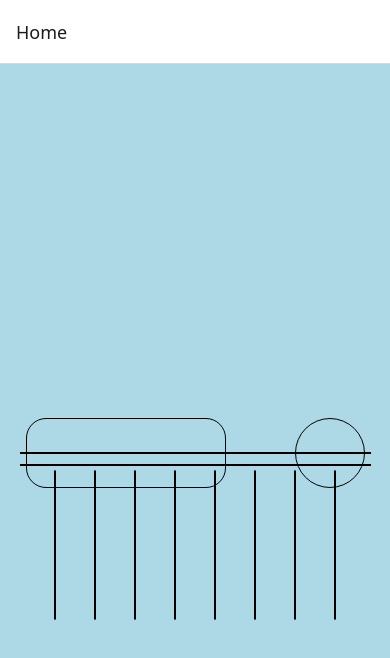
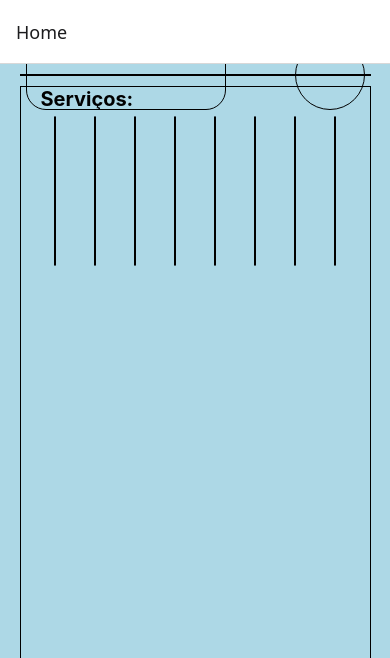
Before and after one commit to DanielMunizMar/J.A-Lens, a React Native app: screen /Home in a window 390 px wide. Shown: the top 658 px of the page. Built offline with nearby package versions, Linux system fonts and the light colour scheme.

Commit message:
Tela de inicio com navegação básica estável

```diff
--- a/App.tsx
+++ b/App.tsx
@@ -2,7 +2,7 @@ import { View, Text, StyleSheet } from "react-native";
 import GalleryScreen from "./src/screens/GalleryScreen";
 import HomeScreen from "./src/screens/HomeScreen";
 import LoginScreen from "./src/screens/LoginScreen";
-import AddClientes from "./src/screens/AddClientes";
+import AddClientes from "./src/screens/GerenciarUsuarios";
 import { NavigationContainer } from '@react-navigation/native'
 import { createNativeStackNavigator } from '@react-navigation/native-stack'
 
--- a/package.json
+++ b/package.json
@@ -14,6 +14,7 @@
     "@types/react": "~19.1.10",
     "expo": "~54.0.33",
     "expo-status-bar": "~3.0.9",
+    "lucide-react": "^1.17.0",
     "react": "19.1.0",
     "react-native": "0.81.5",
     "react-native-safe-area-context": "~5.6.0",
--- a/src/screens/AddClientes.tsx
+++ b/src/screens/GerenciarUsuarios.tsx
@@ -1,7 +1,7 @@
 import { View, Text, StyleSheet, Pressable } from "react-native";
 import { COLORS } from "../extra/colors";
 
-export default function AddClientes() {
+export default function GerenciarUsuarios() {
   return (
     <View style={styles.container}>
 
--- a/src/screens/HomeScreen.tsx
+++ b/src/screens/HomeScreen.tsx
@@ -1,6 +1,7 @@
-import { View, Text, StyleSheet } from "react-native";
+import { View, Text, StyleSheet, TouchableOpacity, ImageBackground } from "react-native";
+import item1 from './../../assets/Images/OP1.png'
 
-export default function HomeScreen() {
+export default function HomeScreen({ navigation }: { navigation: any }) {
   return (
     <View style={styles.container}>
       <View style={styles.spaceHeader}>
@@ -15,8 +16,21 @@ export default function HomeScreen() {
 
       <View style={styles.spaceBody}>
 
+        <View style={styles.spaceServicesText}>
+          <Text style={styles.servicesText}>Serviços: </Text>
+        </View>
+
         <View style={styles.spaceItem}>
-
+          <TouchableOpacity
+            style={styles.spaceInternItem}
+            onPress={() => navigation.navigate('Login')}
+          >
+            <ImageBackground
+              source={item1}
+              style={styles.imageItem}
+              imageStyle={styles.imageItem}
+            />
+          </TouchableOpacity>
         </View>
         <View style={styles.spaceItem}>
 
@@ -83,22 +97,46 @@ const styles = StyleSheet.create({
   },
 
   spaceBody: {
-    flex: 0,
+    flex: 1,
     flexDirection: 'row',
     marginTop: 10,
     borderWidth: 1,
     width: '90%',
-    height: '85%',
+    height: 'auto',
     flexWrap: "wrap",
     justifyContent: 'space-evenly'
+  },
+
+  spaceServicesText: {
+    width: '100%',
+    height: 'auto'
+  },
+
+  servicesText: {
+    fontWeight: 'bold',
+    fontSize: 20,
+    paddingLeft: 20
   },
 
   spaceItem: {
     flex: 0,
     borderWidth: 1,
-    width: '40%',
+    width: 150,
     margin: 5,
     height: 150,
     borderRadius: 20
+  },
+
+  spaceInternItem: {
+    width: '100%',
+    height: '100%',
+    borderRadius: 20,
+    justifyContent: 'center'
+  },
+
+  imageItem: {
+    width: '100%',
+    height: '100%',
+    borderRadius: 20,
   }
 })
```
Also changed, not shown: src/screens/LoginScreen.tsx (+3 -3 lines), assets/Images/OP1.png (added), 1 other file (tests, documents, lock files or other folders). Lines whose indentation alone changed are shown as unchanged.
